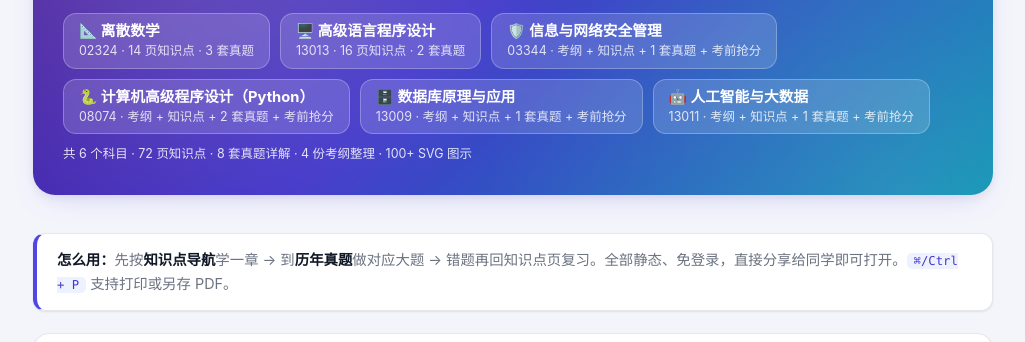
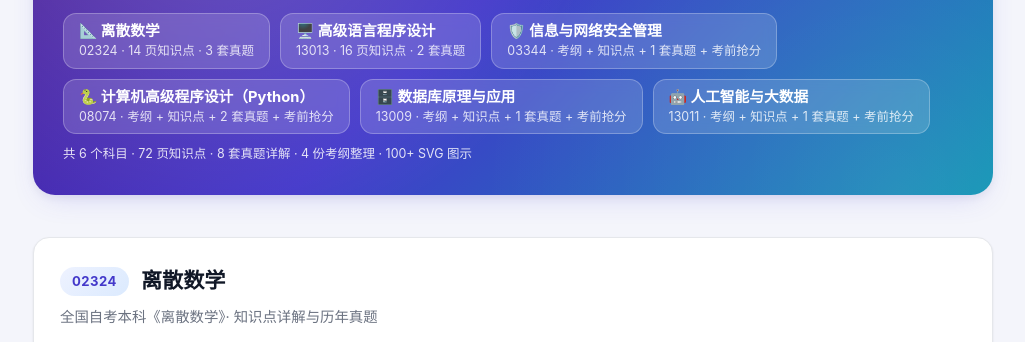
Before and after one commit to WuLianN/computer-science-self-study, a plain HTML site: page index.html in a window 1280 px wide. Shown: the part 161-503 px from the top of the page, without its empty margins (127-1152 px from the left). Drawn offline with Linux system fonts and the light colour scheme.

Commit message:
删除无用文档

```diff
--- a/index.html
+++ b/index.html
@@ -121,10 +121,6 @@
     <p class="stats-sum" id="stats-sum"></p>
   </div>
 </section>
-
-<div class="tip">
-  <b>怎么用：</b>先按<b>知识点导航</b>学一章 → 到<b>历年真题</b>做对应大题 → 错题再回知识点页复习。全部静态、免登录，直接分享给同学即可打开。<code>⌘/Ctrl + P</code> 支持打印或另存 PDF。
-</div>
 
 <main id="app"></main>
 
```
Also changed, not shown: 1 other file.
